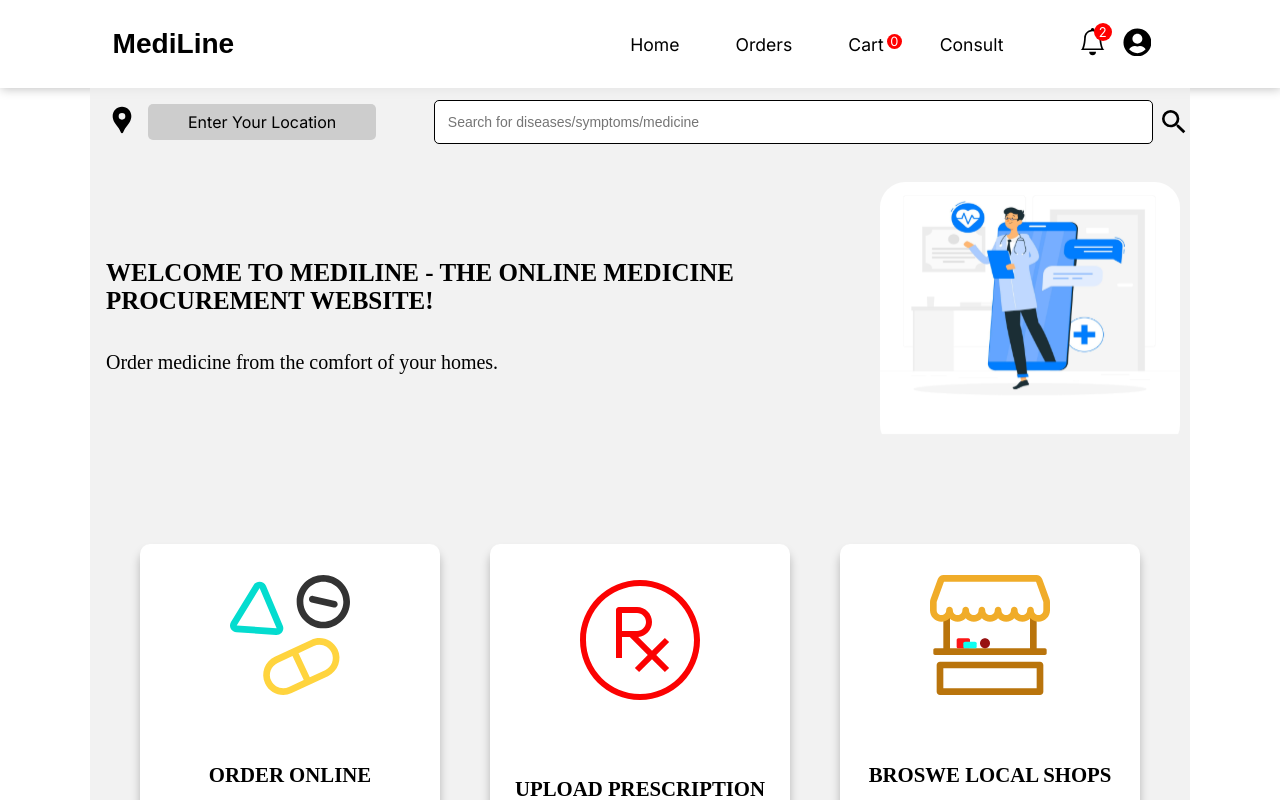
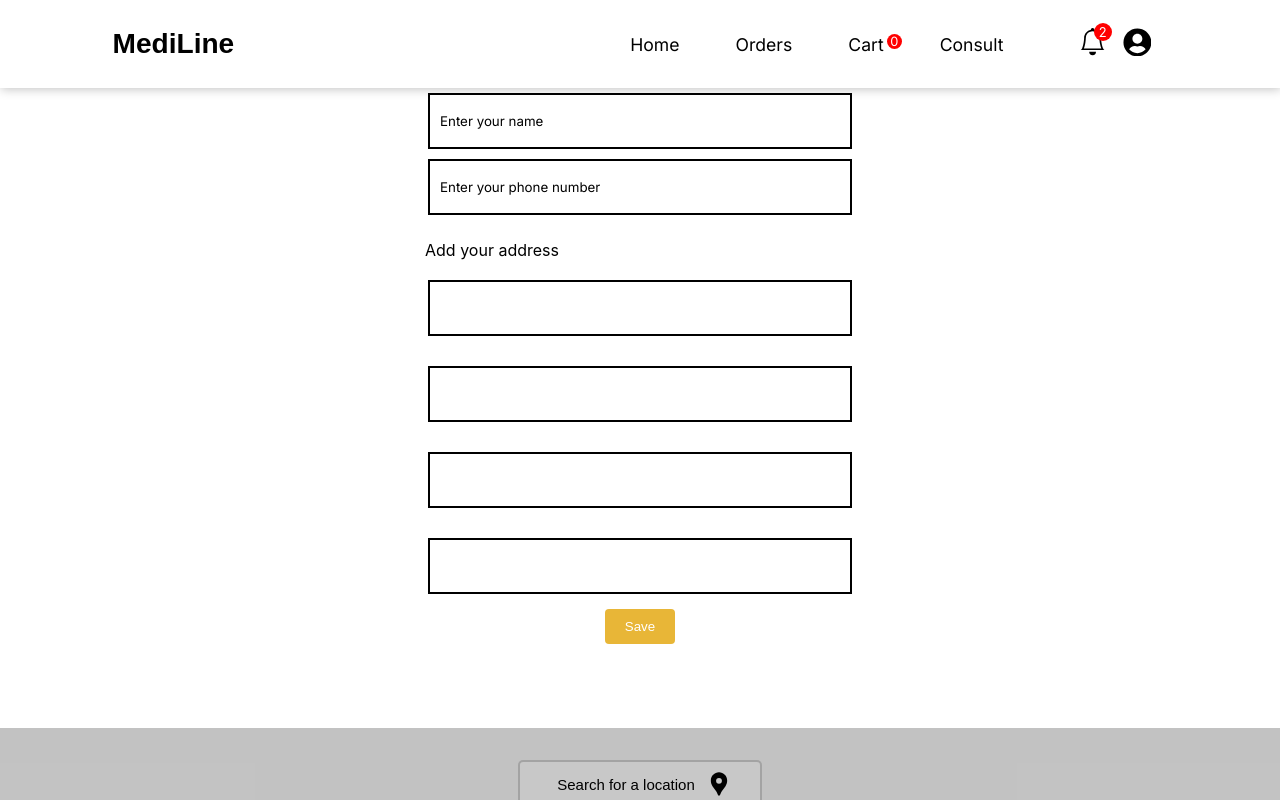
Before and after one commit to TIU-Team40/MediLine, a React (Create React App) app in the folder client/: page / in a window 1280 px wide. Shown: the top 800 px of the page. Built offline with nearby package versions, Linux system fonts and the light colour scheme; a web font is replaced by a local one.

Commit message:
Changes made to view UserProfile

```diff
--- a/client/src/App.js
+++ b/client/src/App.js
@@ -9,16 +9,19 @@ import './styles/global.css'
 import ProductListing from "./pages/ProductListing/ProductListing";
 import { Routes, Route } from "react-router-dom";
 import Cart from "./pages/Cart/Cart";
+import UserProfile from "./pages/UserProfile/UserProfile";
 function App() {
   return (
     <div className="container">
       <Navbar />
+      {/*
        <Routes>
-
-         <Route path="/" element={<Home/>}/>
-         <Route path="/products" element={<ProductListing/>}/>
-          <Route path="/cart" element={<Cart/>}/>
-       </Routes>
+          <Route path="/" element={<Home />} />
+          <Route path="/products" element={<ProductListing/>}/>
+          <Route path="/cart" element={<Cart />} />
+        </Routes>
+      */}
+      <UserProfile />
       <Footer/>
     </div>
   );
```
